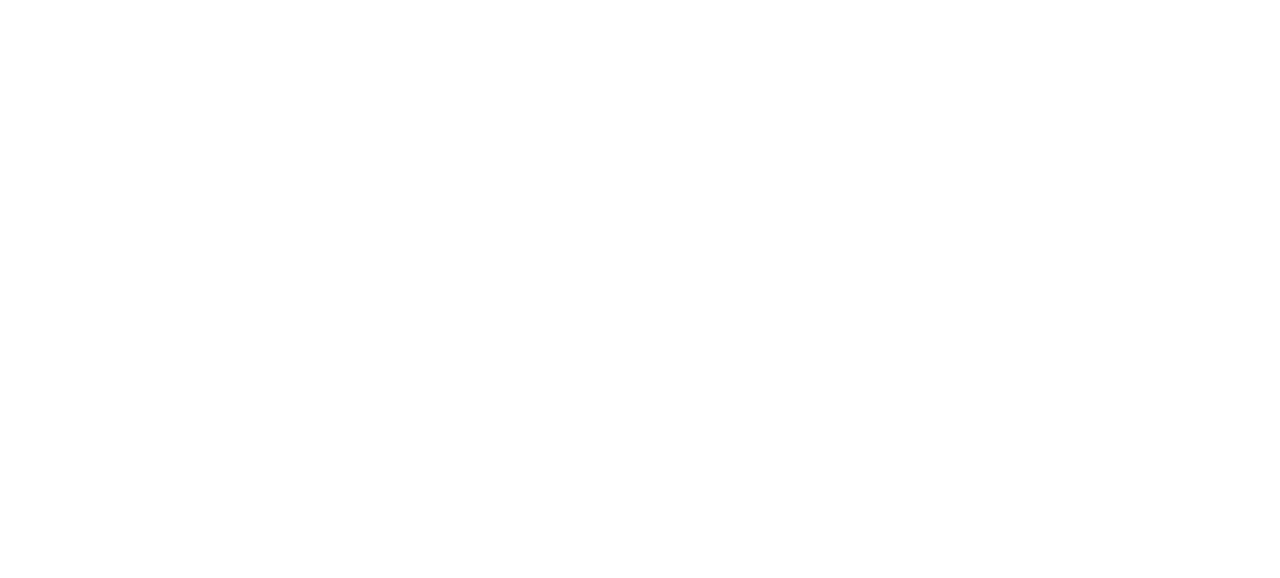
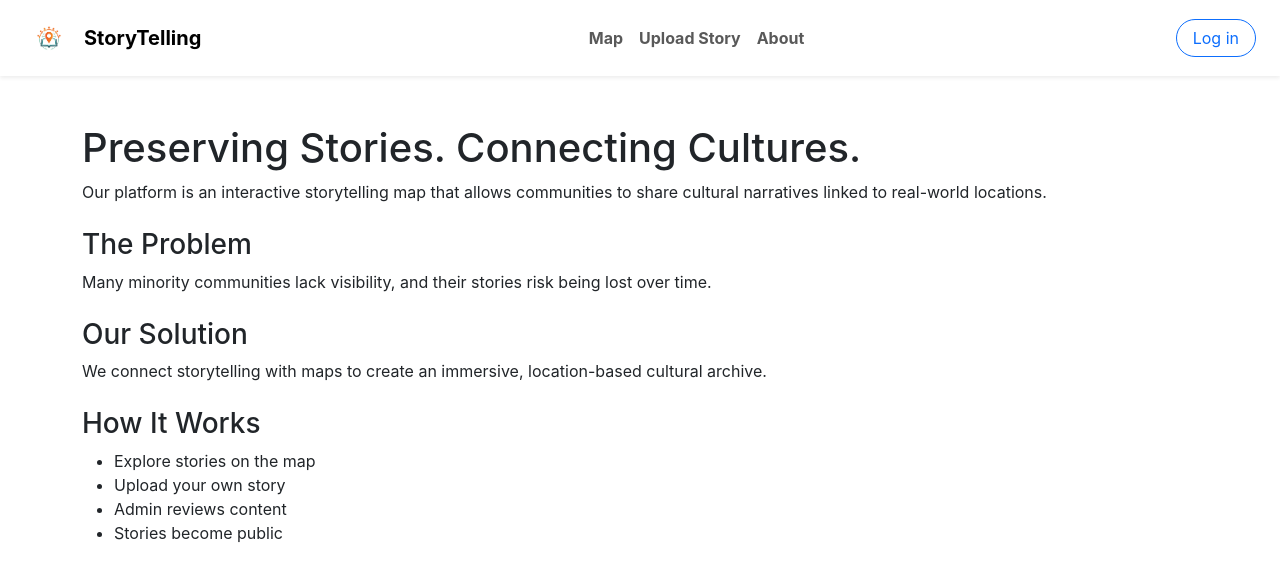
Before and after one commit to hussainJamil24/cultural-storytelling-map, a React (Create React App) app in the folder frontend/: page /about in a window 1280 px wide. Before the commit this address had no page. Shown: the top 578 px of the page. Built offline with nearby package versions, Linux system fonts and the light colour scheme.

Commit message:
added about page explaining platform purpose, problem, and functionality

```diff
--- a/frontend/src/App.js
+++ b/frontend/src/App.js
@@ -6,6 +6,7 @@
 import AdminPage from "./pages/AdminPage";
 import Register from "./pages/Register";
 import StoryPage from "./pages/StoryPage";
+import About from "./pages/About";
 import './App.css';
 
 // renders the main application routes
@@ -21,6 +22,7 @@
         <Route path="/admin" element={<AdminPage />} />
         <Route path="/register" element={<Register />} />
         <Route path="/story/:id" element={<StoryPage />} />
+        <Route path="/about" element={<About />} />
       </Routes>
     </BrowserRouter>
   );
--- a/frontend/src/components/Navbar.js
+++ b/frontend/src/components/Navbar.js
@@ -43,6 +43,9 @@
                     <li className="nav-item">
                         <Link className="nav-link fw-bold" to="/upload">Upload Story</Link>
                     </li>
+                    <li className="nav-item">
+                        <Link className="nav-link fw-bold" to="/about">About</Link>
+                    </li>
                 </ul>
 
                 {/* shows the login button */}
--- /dev/null
+++ b/frontend/src/pages/About.js
@@ -0,0 +1,38 @@
+import Navbar from "../components/Navbar";
+
+export default function About() {
+    return (
+        <div>
+            <Navbar />
+
+            <div className="container mt-5">
+                <h1>Preserving Stories. Connecting Cultures.</h1>
+
+                <p>
+                    Our platform is an interactive storytelling map that allows
+                    communities to share cultural narratives linked to real-world locations.
+                </p>
+
+                <h3 className="mt-4">The Problem</h3>
+                <p>
+                    Many minority communities lack visibility, and their stories
+                    risk being lost over time.
+                </p>
+
+                <h3 className="mt-4">Our Solution</h3>
+                <p>
+                    We connect storytelling with maps to create an immersive,
+                    location-based cultural archive.
+                </p>
+
+                <h3 className="mt-4">How It Works</h3>
+                <ul>
+                    <li>Explore stories on the map</li>
+                    <li>Upload your own story</li>
+                    <li>Admin reviews content</li>
+                    <li>Stories become public</li>
+                </ul>
+            </div>
+        </div>
+    );
+}
```
